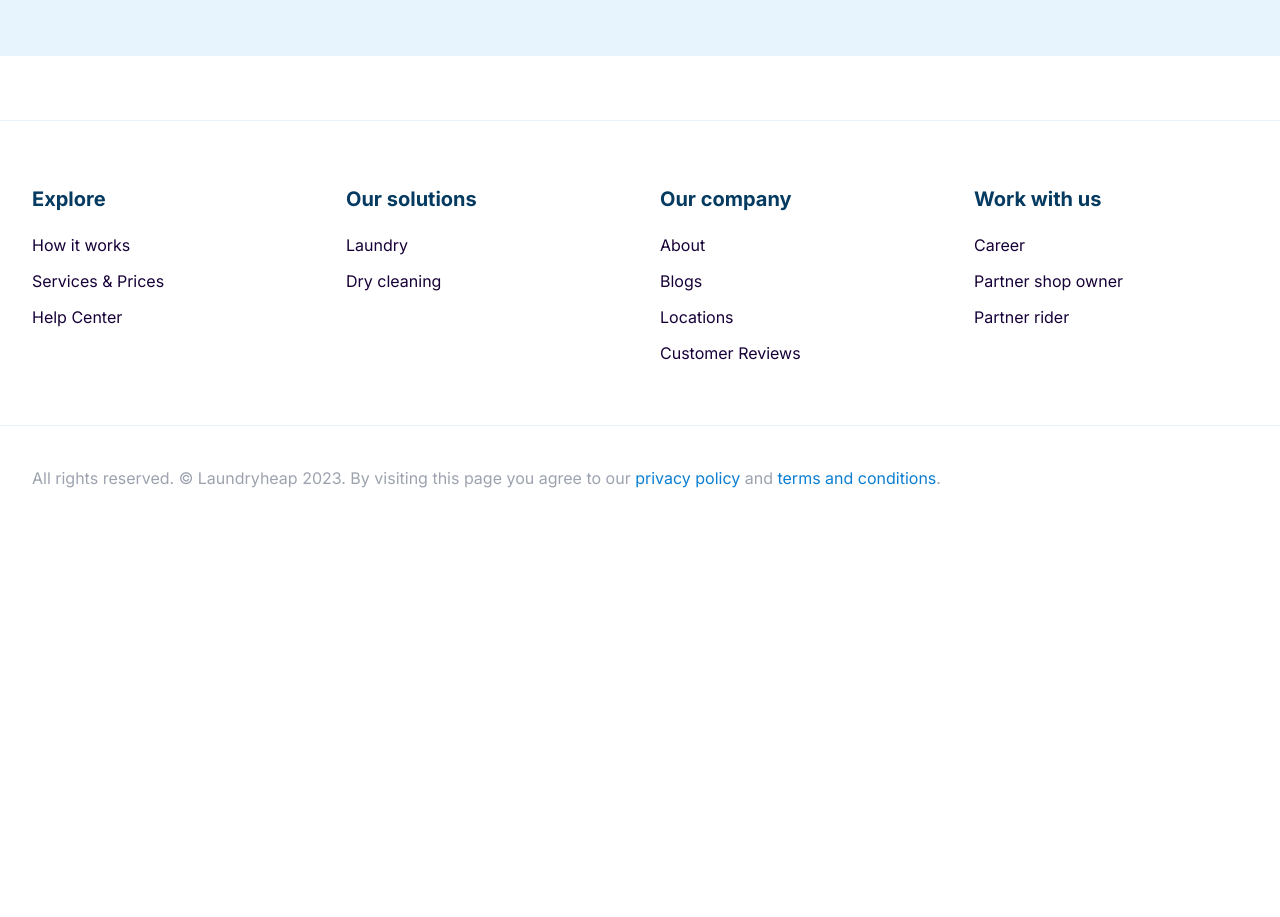
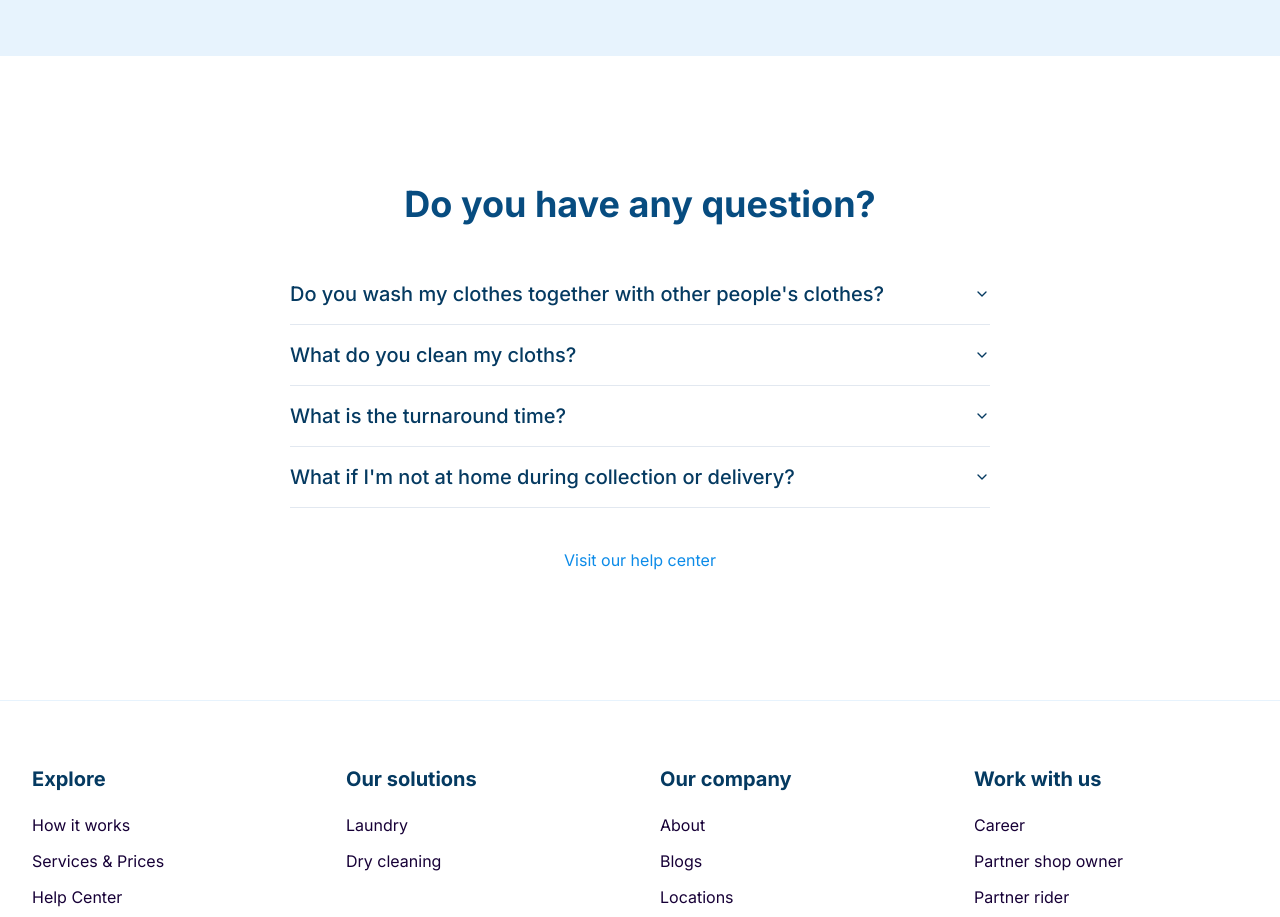
Before and after one commit to crescents-stack/laundry-care, a Next.js app: page / in a window 1280 px wide. Shown: the part 4120-5037 px from the top of the page. Before the commit the page ends 4714 px from the top, so only its background shows below. Built offline with nearby package versions, Linux system fonts and the light colour scheme.

Commit message:
Fixes: [Feature] FAQ section in user landing page #9

```diff
--- a/package.json
+++ b/package.json
@@ -9,6 +9,7 @@
     "lint": "next lint"
   },
   "dependencies": {
+    "@radix-ui/react-accordion": "^1.1.2",
     "@radix-ui/react-dropdown-menu": "^2.0.5",
     "@radix-ui/react-icons": "^1.3.0",
     "@radix-ui/react-slot": "^1.0.2",
--- a/src/app/page.tsx
+++ b/src/app/page.tsx
@@ -3,6 +3,7 @@ import HeroSection from "@/components/core/pages/home/herosection";
 import CompareServices from "@/components/core/pages/home/compare-services";
 import Shops from "@/components/core/pages/home/shops/shops";
 import Customers from "@/components/core/pages/home/customers/customers";
+import FAQ from "@/components/core/pages/faq";
 
 const Home = () => {
   return (
@@ -12,6 +13,7 @@ const Home = () => {
       <CompareServices />
       <Shops />
       <Customers />
+      <FAQ />
     </div>
   );
 };
--- /dev/null
+++ b/src/components/core/pages/faq.tsx
@@ -0,0 +1,68 @@
+import {
+  Accordion,
+  AccordionContent,
+  AccordionItem,
+  AccordionTrigger,
+} from "@/components/ui/accordion";
+import Link from "next/link";
+
+const FAQ = () => {
+  const FaqItems = [
+    {
+      id: 0,
+      question: "Do you wash my clothes together with other people's clothes?",
+      answer:
+        "Absolutely not. Each order is washed separately so no need to worry about that. Your clothes are safe with us!",
+    },
+    {
+      id: 1,
+      question: "What do you clean my cloths?",
+      answer:
+        "After your items are collected by our driver, they are taken to one of our trusted partner facilities to ensure your items are treated with the utmost care. We take pride in supporting local businesses and minimizing the carbon",
+    },
+    {
+      id: 2,
+      question: "What is the turnaround time?",
+      answer:
+        "You will be happy to know that last month we have delivered 98.7% of all standard laundry and dry cleaning within 24 hours.",
+    },
+    {
+      id: 3,
+      question: "What if I'm not at home during collection or delivery?",
+      answer:
+        "Not a problem. If you won't be at home during delivery, you can use our mobile app to simply reschedule or instruct the driver to leave your items in a safe place or at a reception if you have one. You can also always contact our Customer support team to get help.",
+    },
+  ];
+  return (
+    <div className="container section-margin section-padding">
+      <h3 className="pb-10 text-user-800 text-center">
+        Do you have any question?
+      </h3>
+      <div className="max-w-[700px] mx-auto">
+        <Accordion type="single" collapsible className="w-full">
+          {FaqItems.map((item) => {
+            const { id, question, answer } = item;
+            return (
+              <AccordionItem value={`${id}`} key={id}>
+                <AccordionTrigger className="text-base lg:text-xl text-left">
+                  {question}
+                </AccordionTrigger>
+                <AccordionContent>{answer}</AccordionContent>
+              </AccordionItem>
+            );
+          })}
+        </Accordion>
+      </div>
+      <div className="flex justify-center pt-10">
+        <Link
+          href="/"
+          className="text-center hover:underline text-user-500 hover:text-user-700"
+        >
+          Visit our help center
+        </Link>
+      </div>
+    </div>
+  );
+};
+
+export default FAQ;
--- /dev/null
+++ b/src/components/core/pages/home/team/team-member.tsx
@@ -0,0 +1,7 @@
+const TeamMember = () => {
+    return (
+        <div>Team member</div>
+    )
+}
+
+export default TeamMember;
--- /dev/null
+++ b/src/components/core/pages/home/team/team.tsx
@@ -0,0 +1,12 @@
+import TeamMember from "./team-member";
+
+const Team = () => {
+    return (
+        <div>
+            <TeamMember />
+        </div>
+    )
+}
+
+
+export default Team;
--- /dev/null
+++ b/src/components/ui/accordion.tsx
@@ -0,0 +1,60 @@
+"use client"
+
+import * as React from "react"
+import * as AccordionPrimitive from "@radix-ui/react-accordion"
+import { ChevronDown } from "lucide-react"
+
+import { cn } from "@/lib/utils"
+
+const Accordion = AccordionPrimitive.Root
+
+const AccordionItem = React.forwardRef<
+  React.ElementRef<typeof AccordionPrimitive.Item>,
+  React.ComponentPropsWithoutRef<typeof AccordionPrimitive.Item>
+>(({ className, ...props }, ref) => (
+  <AccordionPrimitive.Item
+    ref={ref}
+    className={cn("border-b", className)}
+    {...props}
+  />
+))
+AccordionItem.displayName = "AccordionItem"
+
+const AccordionTrigger = React.forwardRef<
+  React.ElementRef<typeof AccordionPrimitive.Trigger>,
+  React.ComponentPropsWithoutRef<typeof AccordionPrimitive.Trigger>
+>(({ className, children, ...props }, ref) => (
+  <AccordionPrimitive.Header className="flex">
+    <AccordionPrimitive.Trigger
+      ref={ref}
+      className={cn(
+        "flex flex-1 items-center justify-between py-4 font-medium transition-all hover:underline [&[data-state=open]>svg]:rotate-180",
+        className
+      )}
+      {...props}
+    >
+      {children}
+      <ChevronDown className="h-4 w-4 shrink-0 transition-transform duration-200" />
+    </AccordionPrimitive.Trigger>
+  </AccordionPrimitive.Header>
+))
+AccordionTrigger.displayName = AccordionPrimitive.Trigger.displayName
+
+const AccordionContent = React.forwardRef<
+  React.ElementRef<typeof AccordionPrimitive.Content>,
+  React.ComponentPropsWithoutRef<typeof AccordionPrimitive.Content>
+>(({ className, children, ...props }, ref) => (
+  <AccordionPrimitive.Content
+    ref={ref}
+    className={cn(
+      "overflow-hidden text-sm transition-all data-[state=closed]:animate-accordion-up data-[state=open]:animate-accordion-down",
+      className
+    )}
+    {...props}
+  >
+    <div className="pb-4 pt-0">{children}</div>
+  </AccordionPrimitive.Content>
+))
+AccordionContent.displayName = AccordionPrimitive.Content.displayName
+
+export { Accordion, AccordionItem, AccordionTrigger, AccordionContent }
```
Also changed, not shown: 1 other file (tests, documents, lock files or other folders).
